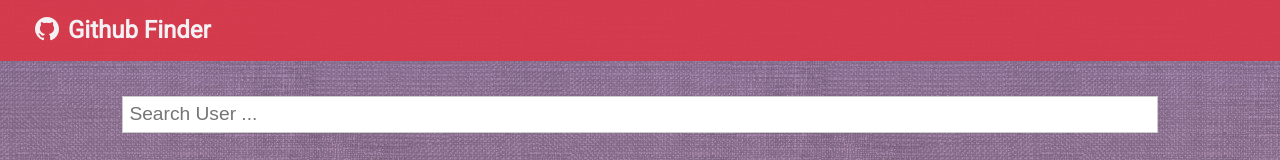
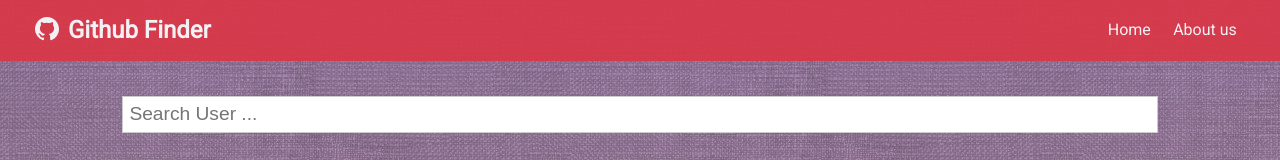
Before and after one commit to sonawaneapekshit/github-finder, a React (Create React App) app: page / in a window 1280 px wide. Shown: the top 160 px of the page. Built offline with nearby package versions, Linux system fonts and the light colour scheme.

Commit message:
Navbar component updated and removed older Navbar Component

```diff
--- a/src/components/layout/Navbar.js
+++ b/src/components/layout/Navbar.js
@@ -1,23 +1,29 @@
 import React from 'react';
 import PropTypes from 'prop-types';
+import { Link } from 'react-router-dom';
 // import { Link } from 'react-router-dom';
 
-const Navbar = ({ title= 'Github Profile',
-  icon= 'fa-brands fa-square-github' }) => {
-
+const Navbar = ({
+  title = 'Github Profile',
+  icon = 'fa-brands fa-square-github',
+}) => {
   return (
     <nav className="navbar bg-primary">
       <h1>
         <i className={icon}></i> {title}
       </h1>
-      {/* <ul>
+      <ul>
         <li>
-          <Link to="/">Home</Link>
+          <Link to="/" viewTransition>
+            Home
+          </Link>
         </li>
         <li>
-          <Link to="/about">About</Link>
+          <Link to="/about" viewTransition>
+            About us
+          </Link>
         </li>
-      </ul> */}
+      </ul>
     </nav>
   );
 };
```
Also changed, not shown: src/components/layout/Navbar.jsx (deleted, +0 -25 lines).
